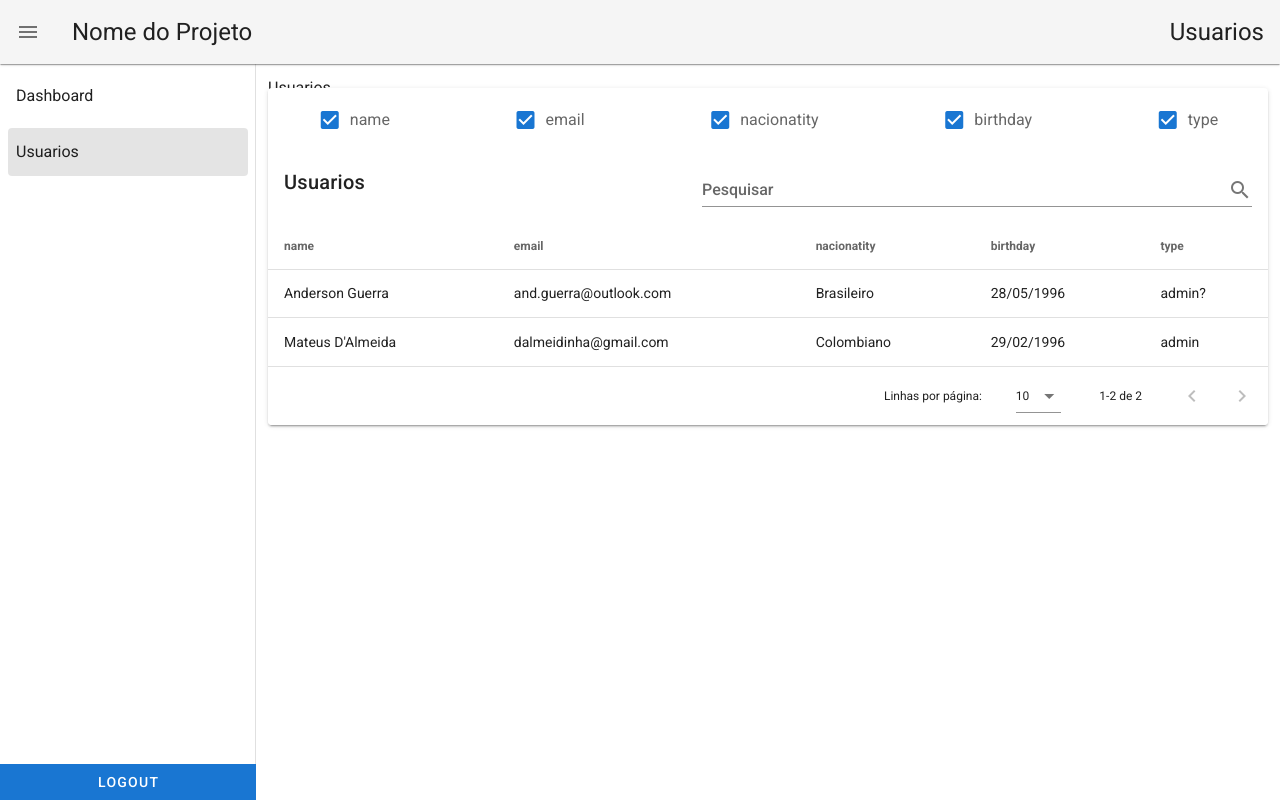
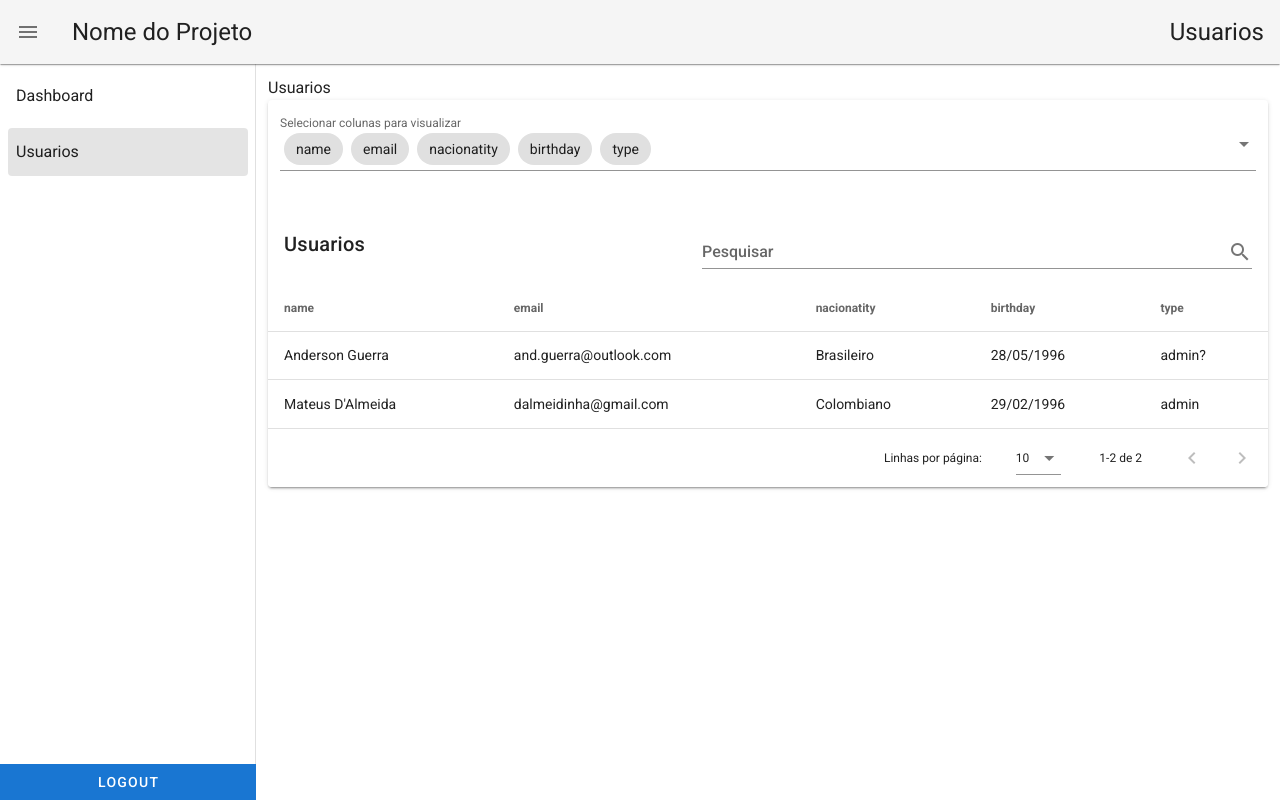
Before and after one commit to mateusdalmeida/dashboard, a Vue app: page /users in a window 1280 px wide. Built offline with nearby package versions, Linux system fonts and the light colour scheme.

Commit message:
Changed column selector from checkbox to v-autocomplete

```diff
--- a/src/components/GenericTable.vue
+++ b/src/components/GenericTable.vue
@@ -1,9 +1,16 @@
 <template>
   <v-card>
-    <v-row justify="space-around">
-      <v-checkbox v-for="header in headers" :key="header.text" :value="header.text"
-        :label="header.text" v-model="headersShown"></v-checkbox>
-    </v-row>
+    <v-container>
+      <v-autocomplete
+          v-model="headersShown"
+          :items="headers"
+          label="Selecionar colunas para visualizar"
+          multiple
+          chips
+          item-text="text"
+          item-value="text"
+        ></v-autocomplete>
+    </v-container>
     <v-card-title>
       {{tableName ? tableName : routeName}}
       <v-spacer></v-spacer>
```
